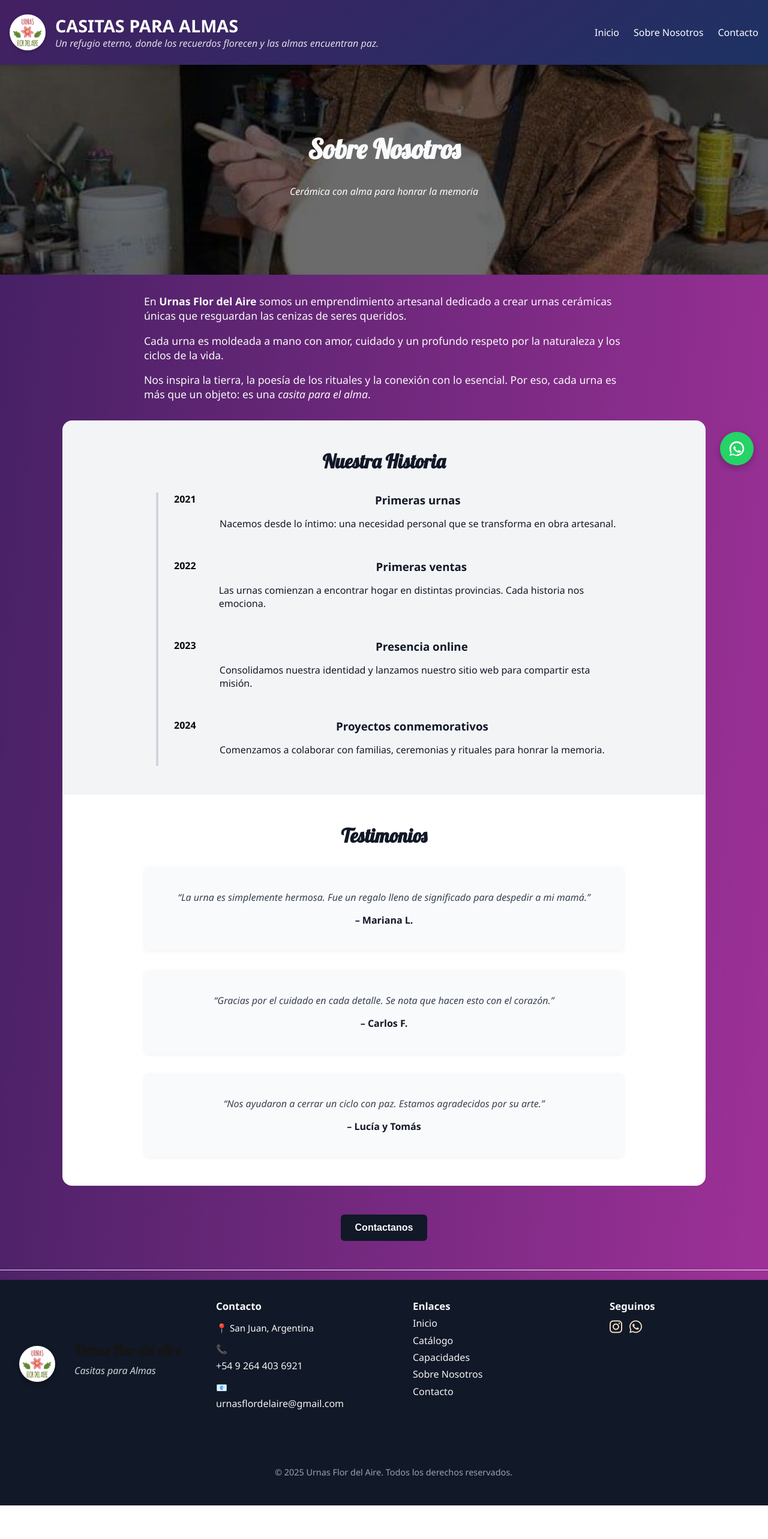
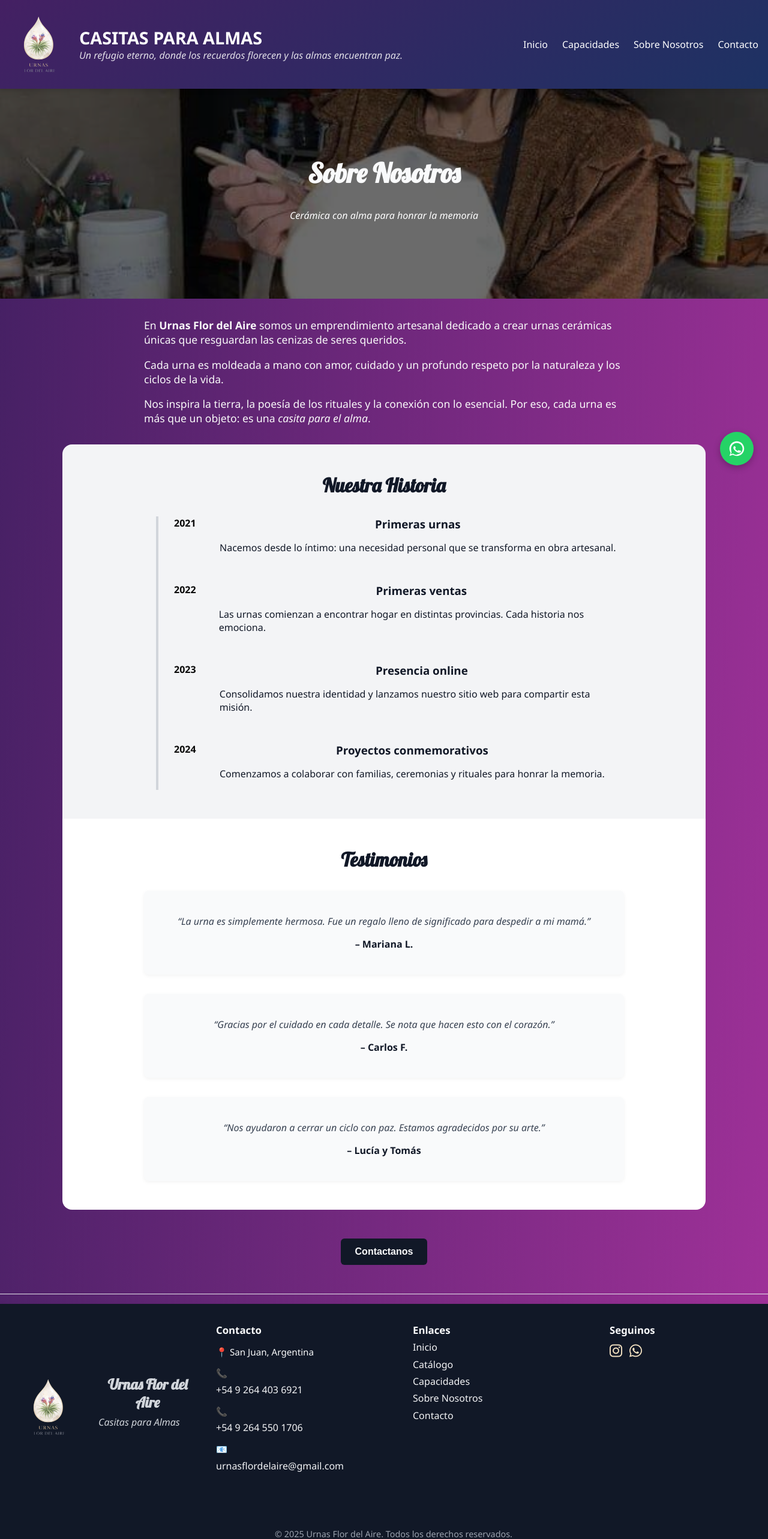
Before and after one commit to miguelkenny/urnasflordelaire, a SvelteKit app: page /sobre-nosotros in a window 1280 px wide. Shown: the top 2566 px of the page at 60% size. Before the commit the page ends 2510 px from the top, so only its background shows below. Built offline with nearby package versions, Linux system fonts and the light colour scheme.

Commit message:
Cambio de Logo, agregado de telefono en footer

```diff
--- a/src/components/Footer.svelte
+++ b/src/components/Footer.svelte
@@ -6,7 +6,7 @@
   <div class="footer-container">
     <div class="footer-brand">
       <img
-        src="/images/icon400x400.png"
+        src="/images/icon512x512.png"
         alt="Logo Urnas Flor del Aire"
         class="footer-logo"
       />
@@ -22,6 +22,11 @@
       <p>
         📞 <a href="https://wa.me/5492644036921" target="_blank"
           >+54 9 264 403 6921</a
+        >
+      </p>
+      <p>
+        📞 <a href="https://wa.me/5492645501706" target="_blank"
+          >+54 9 264 550 1706</a
         >
       </p>
       <p>
--- a/src/footer.css
+++ b/src/footer.css
@@ -17,10 +17,8 @@
 
 /* Logo + Marca */
 .footer-logo {
-  height: 60px;
+  height: 100px;
   margin-right: 1rem;
-  border-radius: 100%;
-  box-shadow: 0 4px 8px rgba(0, 0, 0, 0.3);
 }
 
 .footer-brand {
@@ -35,6 +33,7 @@
   flex-direction: column;
 }
 .marca {
+  color: #d1d5db;
   margin-bottom: 0.2rem;
 }
 .slogan {
--- a/src/navBar.css
+++ b/src/navBar.css
@@ -31,11 +31,9 @@
 }
 
 .logo-img {
-  border-radius: 100%;
-  height: 60px;
+
+  height: 100px;
   margin-right: 1rem;
-  box-shadow: 0 2px 6px rgba(0, 0, 0, 0.2);
-  object-fit: contain;
 }
 
 .slogan-container {
--- a/src/routes/+layout.svelte
+++ b/src/routes/+layout.svelte
@@ -15,7 +15,7 @@
   <div class="navbar-container">
     <a href="/" class="logo">
       <img
-        src="/images/icon400x400.png"
+        src="/images/icon512x512.png"
         alt="Urnas Flor del Aire"
         class="logo-img"
       />
@@ -40,6 +40,9 @@
     <ul class:open={isOpen}>
       <li><a href="/" on:click={() => (isOpen = false)}>Inicio</a></li>
       <li>
+        <a href="/#capacidad" on:click={() => (isOpen = false)}>Capacidades</a>
+      </li>
+      <li>
         <a href="/sobre-nosotros" on:click={() => (isOpen = false)}
           >Sobre Nosotros</a
         >
```
Also changed, not shown: static/images/icon512x512.png (added).
